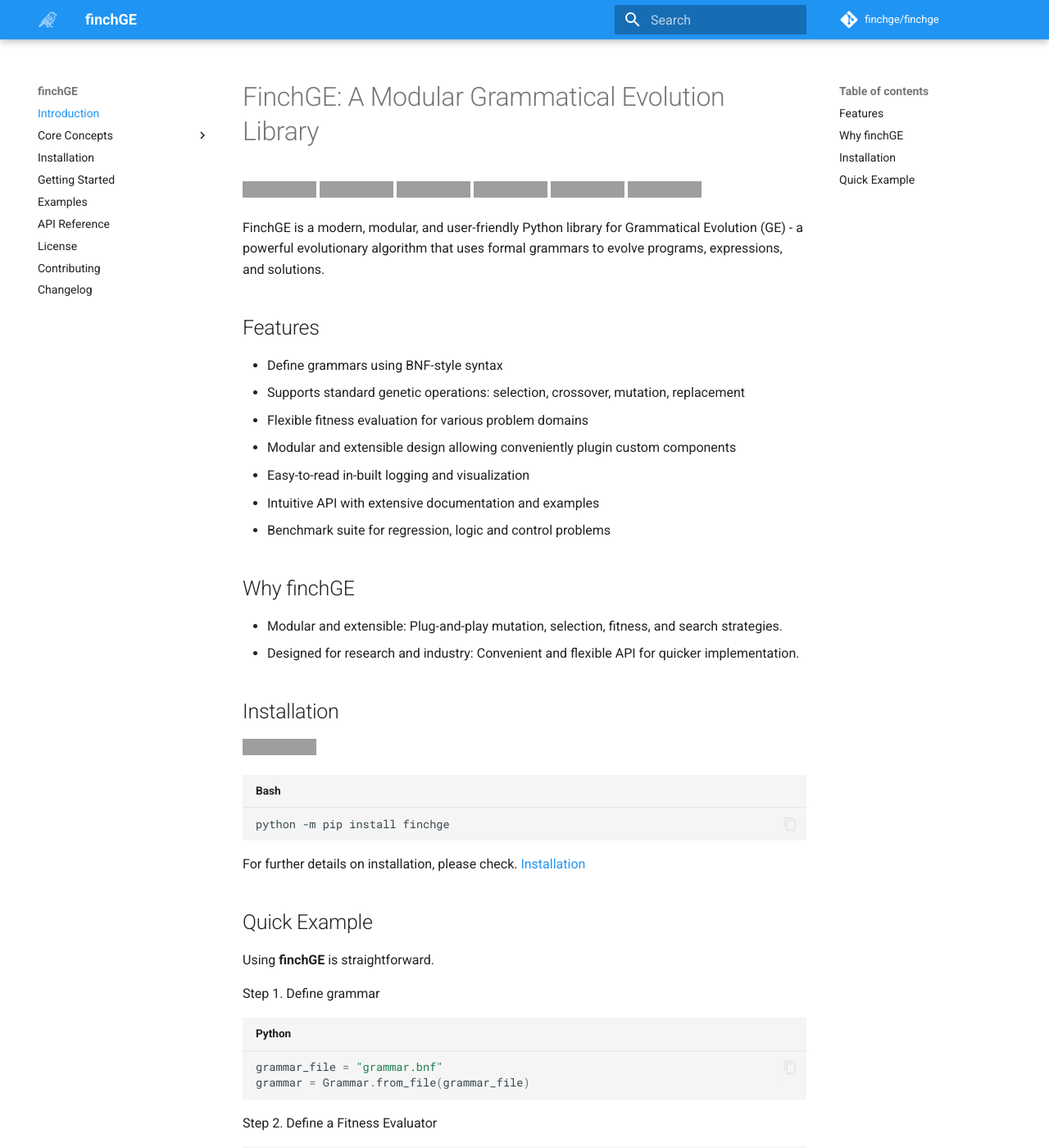
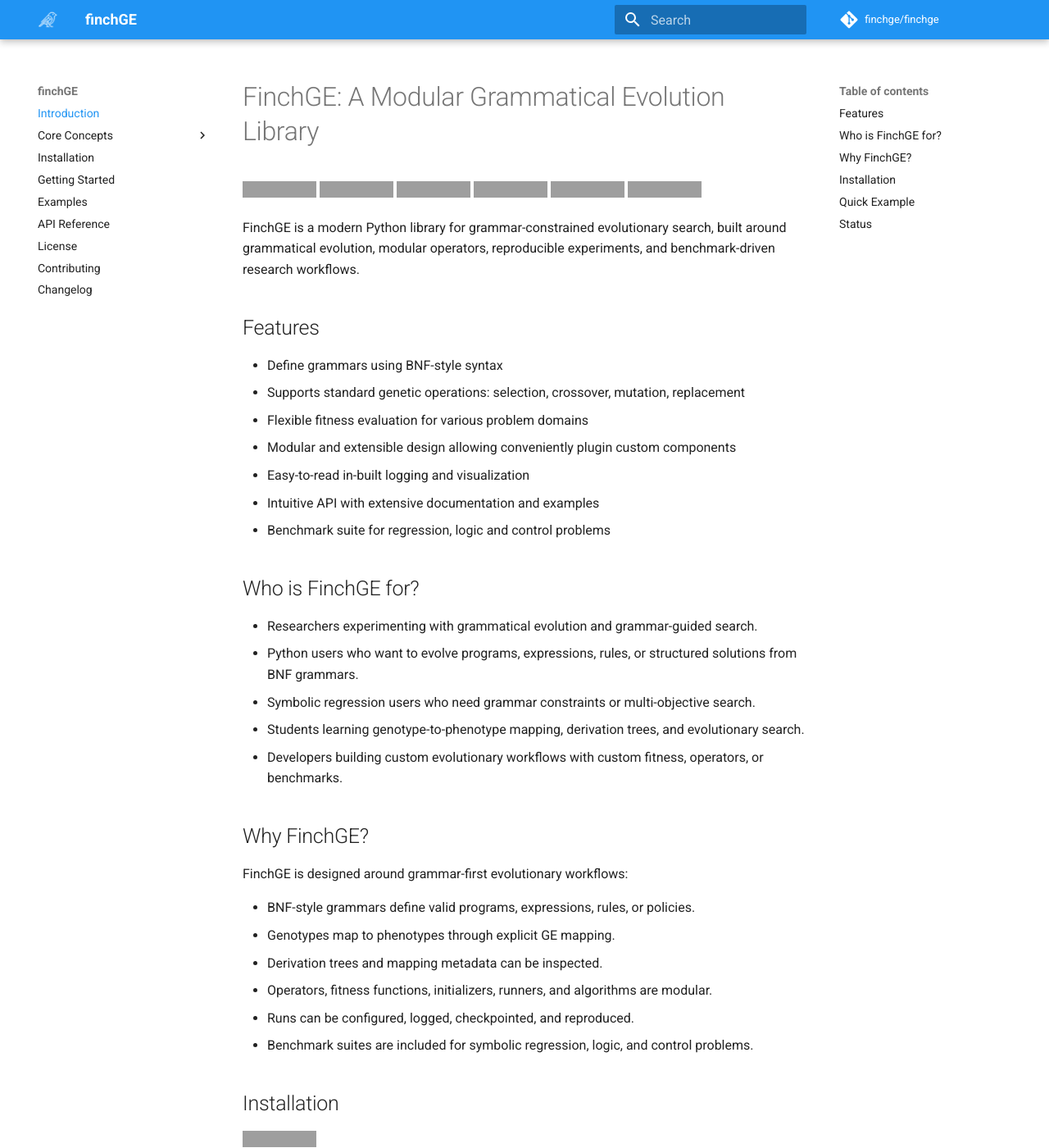
Before and after one commit to darshanz/finchge, an MkDocs documentation site: the page built from docs/index.md, in a window 1280 px wide and 1400 px high, cut to the strip 0-1400 px from the top of the window. Shown: the whole strip at 82% size. Built offline with MkDocs 1.6.1 and Material for MkDocs 9.7.7, drawn with Linux system fonts in a browser that asks for light colours; comment, search, counter and statistics services are not loaded; some of the changed text lies outside the part shown; grey boxes are pictures that could not be loaded.

````diff
--- a/docs/index.md
+++ b/docs/index.md
@@ -10,7 +10,7 @@
 [![Tests](https://github.com/finchGE/finchge/actions/workflows/tests.yml/badge.svg)](https://github.com/finchGE/finchge/actions)
 
 
-FinchGE is a modern, modular, and user-friendly Python library for Grammatical Evolution (GE) - a powerful evolutionary algorithm that uses formal grammars to evolve programs, expressions, and solutions.
+FinchGE is a modern Python library for grammar-constrained evolutionary search, built around grammatical evolution, modular operators, reproducible experiments, and benchmark-driven research workflows.
 
 ## Features
 
@@ -23,10 +23,26 @@ FinchGE is a modern, modular, and user-friendly Python library for Grammatical E
 - Benchmark suite for regression, logic and control problems
 
 
-## Why finchGE
+## Who is FinchGE for?
 
-- Modular and extensible: Plug-and-play mutation,  selection, fitness, and search strategies.
-- Designed for research and industry: Convenient and flexible API for quicker implementation.
+- Researchers experimenting with grammatical evolution and grammar-guided search.
+- Python users who want to evolve programs, expressions, rules, or structured solutions from BNF grammars.
+- Symbolic regression users who need grammar constraints or multi-objective search.
+- Students learning genotype-to-phenotype mapping, derivation trees, and evolutionary search.
+- Developers building custom evolutionary workflows with custom fitness, operators, or benchmarks.
+
+
+## Why FinchGE?
+
+FinchGE is designed around grammar-first evolutionary workflows:
+
+- BNF-style grammars define valid programs, expressions, rules, or policies.
+- Genotypes map to phenotypes through explicit GE mapping.
+- Derivation trees and mapping metadata can be inspected.
+- Operators, fitness functions, initializers, runners, and algorithms are modular.
+- Runs can be configured, logged, checkpointed, and reproduced.
+- Benchmark suites are included for symbolic regression, logic, and control problems.
+
 
 ## Installation
 [![PyPI](https://img.shields.io/pypi/v/finchge?t=1234567890&color=blue)](https://pypi.org/project/finchge/)
@@ -70,13 +86,6 @@ ge.run()
 
 For further details and more advanced usage, please check. [Getting Started](getting_started.md), [API Reference](api.md) and [Examples](examples.md)
 
-!!! info "Development Status"
+## Status
 
-    Note: This is version ```1.0.1-beta.12``` - a beta release. Expect breaking changes and bugs.
-
-    What to expect:
-
-      - Bugs and unexpected behavior
-      - Rapid API changes
-      - Frequent updates
-      - Limited test coverage
+FinchGE is currently beta software. The core library is usable for experiments, but APIs may still evolve as the project moves toward a stable release.
````
Also changed, not shown: README.md (+21 -14 lines).
